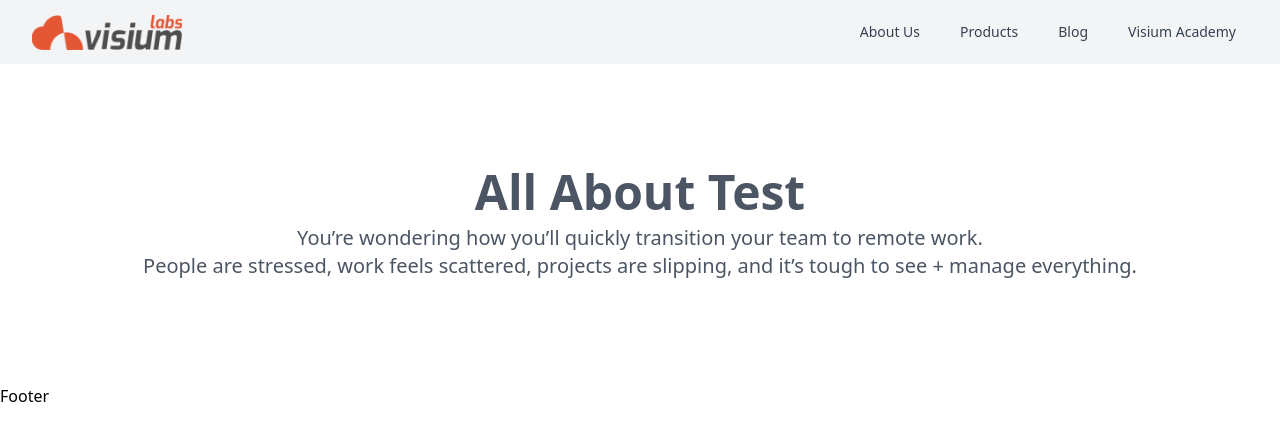
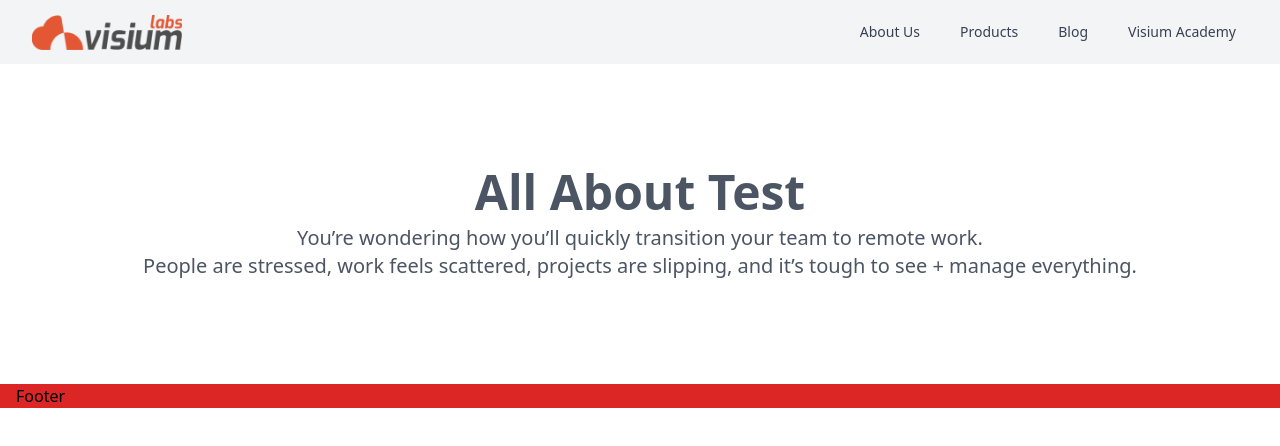
Before and after one commit to arda-e/vLabsWeb, a Next.js app in the folder vlabsweb/: page / in a window 1280 px wide. Shown: the top 446 px of the page. Built offline with nearby package versions, Linux system fonts and the light colour scheme.

Commit message:
footer init

```diff
--- a/vlabsweb/components/Footer.js
+++ b/vlabsweb/components/Footer.js
@@ -1,7 +1,7 @@
 const Footer = () => {
     return (
-        <footer>
-            Footer
+        <footer className="bg-red-600">
+            <div className="mx-4">Footer</div>
         </footer>
     )
 }
```
